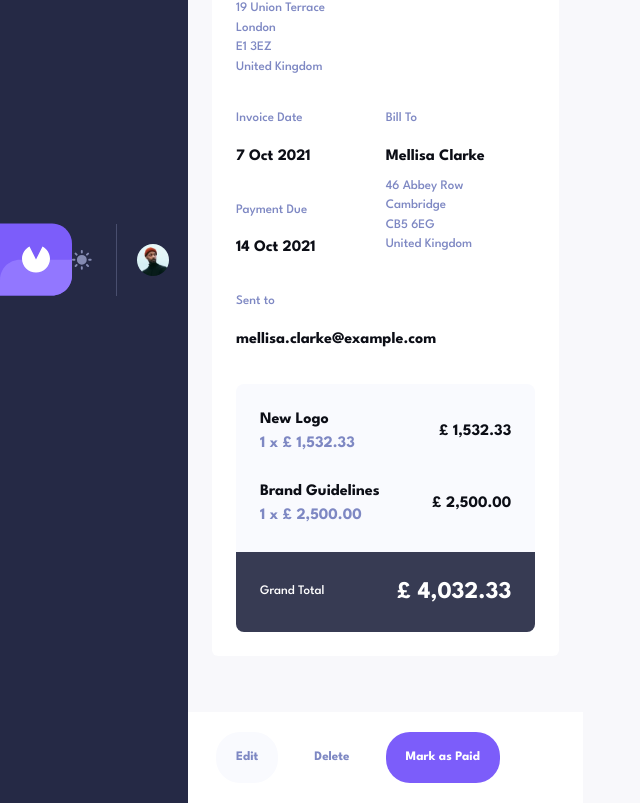
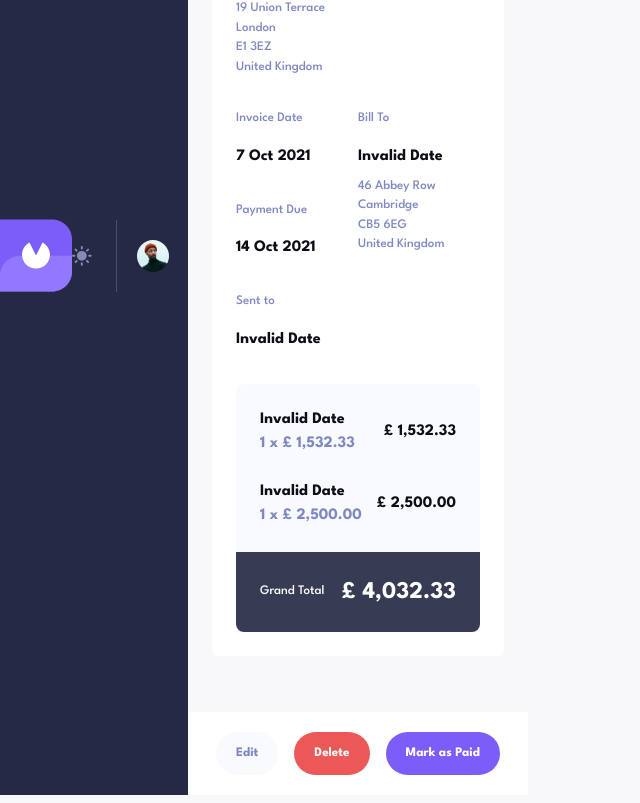
Before and after one commit to Mariia22/invoice-app, a Next.js app in the folder invoice-app/: page /invoices/AA1449 in a window 1280 px wide. Shown: the part 284-1087 px from the top of the page, without its empty margins (0-640 px from the left). Built offline with nearby package versions, Linux system fonts and the light colour scheme.

Commit message:
refactor: invoice page

```diff
--- a/invoice-app/src/app/invoices/[id]/edit/page.tsx
+++ b/invoice-app/src/app/invoices/[id]/edit/page.tsx
@@ -1,5 +1,5 @@
 import { Invoice } from "@/app/lib/types";
-import ButtonBack from "@/app/ui/invoices/ButtonBack";
+import ButtonBack from "@/app/ui/invoices/Buttons/ButtonBack";
 
 export default function EditPage({ id }: Invoice) {
   return (
--- a/invoice-app/src/app/invoices/[id]/page.tsx
+++ b/invoice-app/src/app/invoices/[id]/page.tsx
@@ -1,25 +1,16 @@
-'use client'
-
-import { useRouter } from 'next/navigation'
 import { formatDate, formatPrice } from "@/app/lib/functions";
 import data from "../../data.json";
-import ButtonBack from "@/app/ui/invoices/ButtonBack";
+import ButtonBack from "@/app/ui/invoices/Buttons/ButtonBack";
 import InvoiceStatus from "@/app/ui/invoices/InvoiceStatus";
 import { Invoice } from "@/app/lib/types";
 import Subtitle from "@/app/ui/shared/Subtitle";
-import Button from '@/app/ui/shared/Button';
+import ButtonEdit from "@/app/ui/invoices/Buttons/ButtonEdit";
+import ButtonDelete from "@/app/ui/invoices/Buttons/ButtonDelete";
+import ButtonPaid from "@/app/ui/invoices/Buttons/ButtonPaid";
+import SubtitleBold from "@/app/ui/shared/SubtitleBold";
 
 export default function InvoicePage({ params }: { params: { id: string } }) {
-  const router = useRouter()
   const invoice: Invoice | undefined = data.find(item => item.id === params.id)
-
-  function deleteInvoice() {
-    console.log("delete")
-  }
-
-  function markInvoice() {
-    console.log("Mark as Paid")
-  }
 
   return (
     <>
@@ -41,15 +32,15 @@ export default function InvoicePage({ params }: { params: { id: string } }) {
               <div className="flex justify-start mb-8">
                 <div className="flex flex-col w-6/12">
                   <Subtitle subtitle="Invoice Date" />
-                  <p className="font-bold text-headerText text-base">{formatDate(invoice.createdAt)}</p>
+                  <SubtitleBold subtitle={formatDate(invoice.createdAt)} />
                   <Subtitle subtitle="Payment Due" />
-                  <p className="font-bold text-headerText text-base">{formatDate(invoice.paymentDue)}</p>
+                  <SubtitleBold subtitle={formatDate(invoice.paymentDue)} />
                   <Subtitle subtitle="Sent to" />
-                  <p className="font-bold text-headerText text-base">{invoice.clientEmail}</p>
+                  <SubtitleBold subtitle={formatDate(invoice.clientEmail)} />
                 </div>
                 <div className="flex flex-col">
                   <Subtitle subtitle="Bill To" />
-                  <p className="font-bold text-headerText text-base">{invoice.clientName}</p>
+                  <SubtitleBold subtitle={formatDate(invoice.clientName)} />
                   <p className="mt-2">{invoice.clientAddress.street}</p>
                   <p>{invoice.clientAddress.city}</p>
                   <p>{invoice.clientAddress.postCode}</p>
@@ -60,10 +51,10 @@ export default function InvoicePage({ params }: { params: { id: string } }) {
                 {invoice.items.length > 0 && (invoice.items.map(item => (
                   <div className="flex items-center justify-between mb-6" key={item.name}>
                     <div>
-                      <p className="font-bold text-base text-headerText">{item.name}</p>
+                      <SubtitleBold subtitle={formatDate(item.name)} />
                       <p className="font-bold text-base text-secondary">{item.quantity} x {formatPrice(item.price)}</p>
                     </div>
-                    <div className="font-bold text-base text-headerText">{formatPrice(item.total)}</div>
+                    <SubtitleBold subtitle={formatPrice(item.total)} />
                   </div>
                 )))}
               </div>
@@ -77,9 +68,9 @@ export default function InvoicePage({ params }: { params: { id: string } }) {
         )}
       </div>
       <div className="flex bg-text px-5 py-5">
-        <Button name="Edit" bgColor="tableColor" textColor="secondary" action={() => router.push(`/invoices/${params.id}/edit`)} />
-        <Button name="Delete" bgColor="contrastPale" textColor="secondary" action={() => deleteInvoice()} />
-        <Button name="Mark as Paid" bgColor="primary" textColor="text" action={() => markInvoice()} />
+        <ButtonEdit id={params.id} />
+        <ButtonDelete id={params.id} />
+        <ButtonPaid id={params.id} />
       </div>
     </>
   )
--- a/invoice-app/src/app/page.tsx
+++ b/invoice-app/src/app/page.tsx
@@ -1,4 +1,4 @@
-import ButtonAdd from "./ui/invoices/ButtonAdd";
+import ButtonAdd from "./ui/invoices/Buttons/ButtonAdd";
 import InvoiceCard from "./ui/invoices/InvoiceCard";
 import data from "./data.json"
 import EmptyPage from "./ui/invoices/EmptyPage";
--- /dev/null
+++ b/invoice-app/src/app/ui/invoices/Buttons/ButtonDelete.tsx
@@ -0,0 +1,10 @@
+"use client"
+
+export default function ButtonDelete({ id }: { id: string }) {
+
+  function deleteInvoice() {
+    console.log("delete", id)
+  }
+
+  return (<button className={`bg-contrast text-text py-3 px-5 mx-2 rounded-3xl font-bold`} onClick={() => deleteInvoice()}>Delete</button>)
+}
--- /dev/null
+++ b/invoice-app/src/app/ui/invoices/Buttons/ButtonEdit.tsx
@@ -0,0 +1,9 @@
+"use client"
+
+import { useRouter } from "next/navigation"
+
+export default function ButtonEdit({ id }: { id: string }) {
+  const router = useRouter();
+
+  return (<button className={`bg-tableColor text-secondary py-3 px-5 mx-2 rounded-3xl font-bold`} onClick={() => router.push(`/invoices/${id}/edit`)}>Edit</button>)
+}
--- /dev/null
+++ b/invoice-app/src/app/ui/invoices/Buttons/ButtonPaid.tsx
@@ -0,0 +1,9 @@
+"use client"
+
+export default function ButtonPaid({ id }: { id: string }) {
+  function markInvoice() {
+    console.log("Mark as Paid", id)
+  }
+
+  return (<button className={`bg-primary text-text py-3 px-5 mx-2 rounded-3xl font-bold`} onClick={() => markInvoice()}>Mark as Paid</button>)
+}
--- a/invoice-app/src/app/ui/shared/Button.tsx
+++ /dev/null
@@ -1,10 +0,0 @@
-type Button = {
-  name: string;
-  bgColor: string;
-  textColor: string;
-  action: () => void;
-}
-
-export default function Button({ name, bgColor, textColor, action }: Button) {
-  return (<button className={`bg-${bgColor} text-${textColor} py-4 px-5 mx-2 rounded-3xl font-bold`} onClick={action}>{name}</button>)
-}
--- /dev/null
+++ b/invoice-app/src/app/ui/shared/SubtitleBold.tsx
@@ -0,0 +1,3 @@
+export default function SubtitleBold({ subtitle }: { subtitle: string }) {
+  return (<p className="font-bold text-headerText text-base">{subtitle}</p>)
+}
```
Also changed, not shown: invoice-app/src/app/ui/invoices/Buttons/ButtonAdd.tsx (renamed from invoice-app/src/app/ui/invoices/ButtonAdd.tsx), invoice-app/src/app/ui/invoices/Buttons/ButtonBack.tsx (renamed from invoice-app/src/app/ui/invoices/ButtonBack.tsx).
